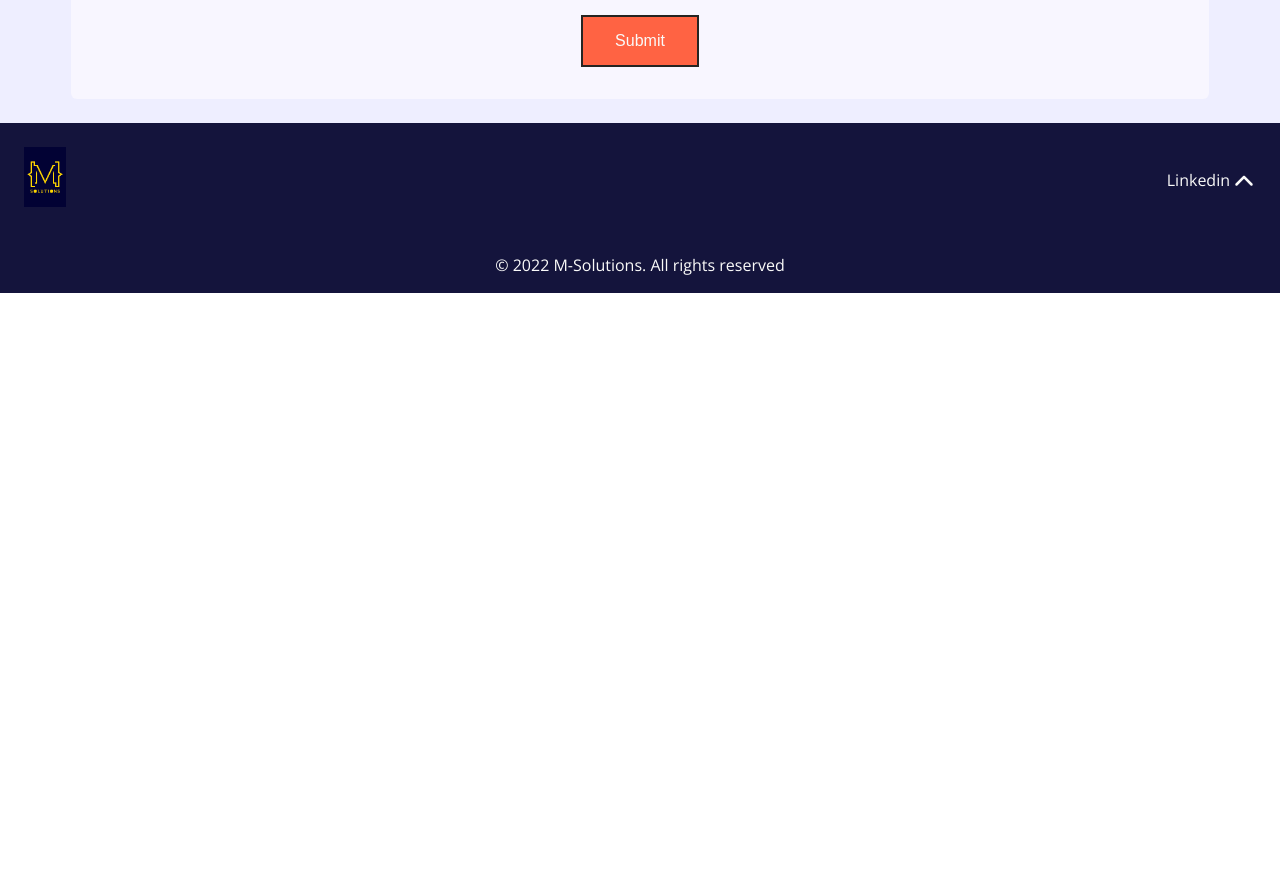
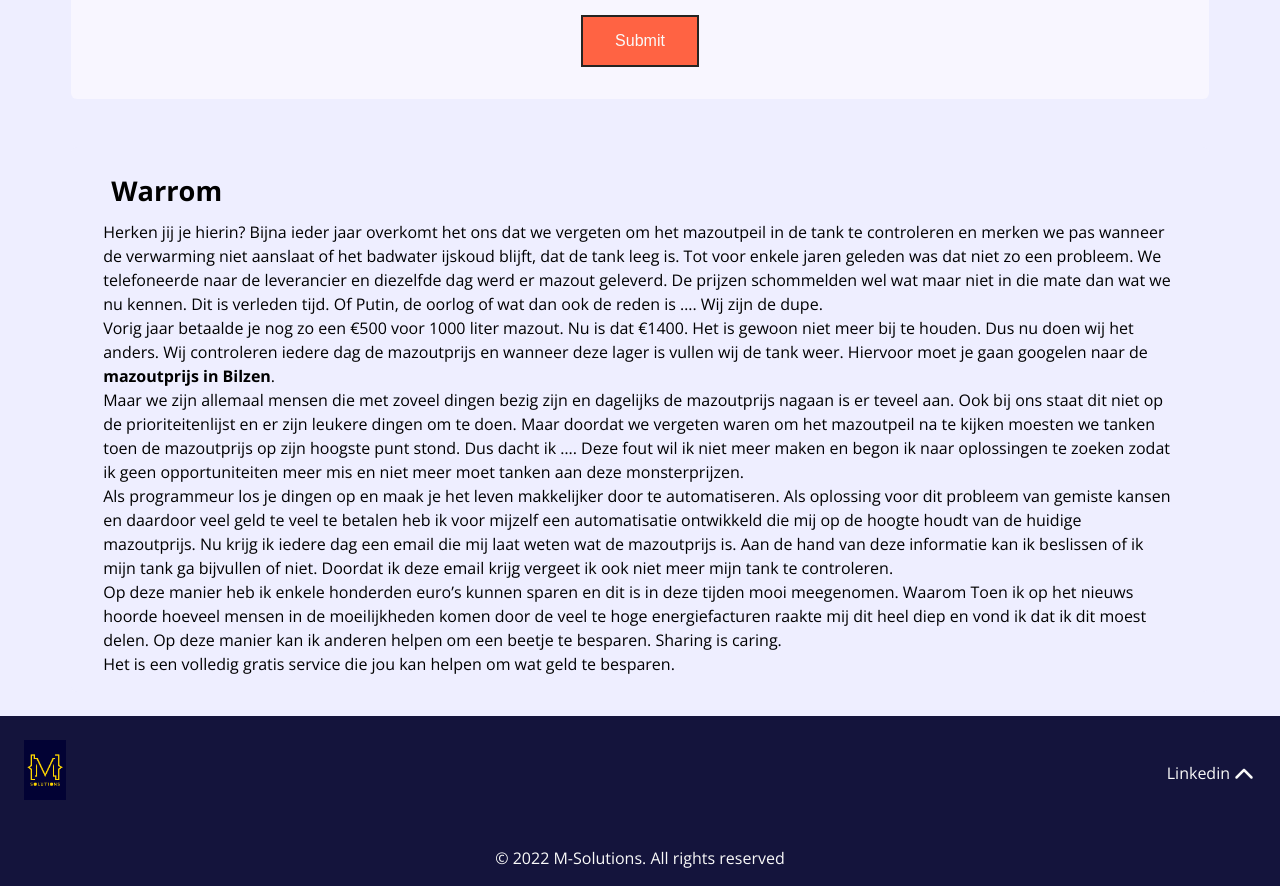
Before and after one commit to Manoj0718/mazoethubFrontend, a Vue app: page / in a window 1280 px wide. Shown: the part 1020-1906 px from the top of the page. Before the commit the page ends 1313 px from the top, so only its background shows below. Built offline with nearby package versions, Linux system fonts and the light colour scheme.

Commit message:
done frontend

```diff
--- a/src/App.vue
+++ b/src/App.vue
@@ -5,7 +5,7 @@
     <WhatSection></WhatSection>
     <GetRequest></GetRequest>
     <PostRequest></PostRequest>
-    <!-- <whySection></whySection> -->
+    <WhySection></WhySection>
     <Footer></Footer>
   </div>
 </template>
@@ -16,12 +16,12 @@ import Header from './components/Header.vue';
 import PostRequest from './components/POST.vue';
 import WhatSection from './components/WhatSection.vue';
 import Footer from './components/Footer.vue';
-// import whySection from './components/whySection.vue';
+import WhySection from './components/whySection.vue';
 import HeroVue from './components/Hero.vue';
 
 export default {
 
-  components: { GetRequest, Header, PostRequest, WhatSection, Footer, HeroVue }
+  components: { Header, HeroVue, WhatSection, GetRequest, PostRequest, WhySection, Footer }
 }
 </script>
 
```
